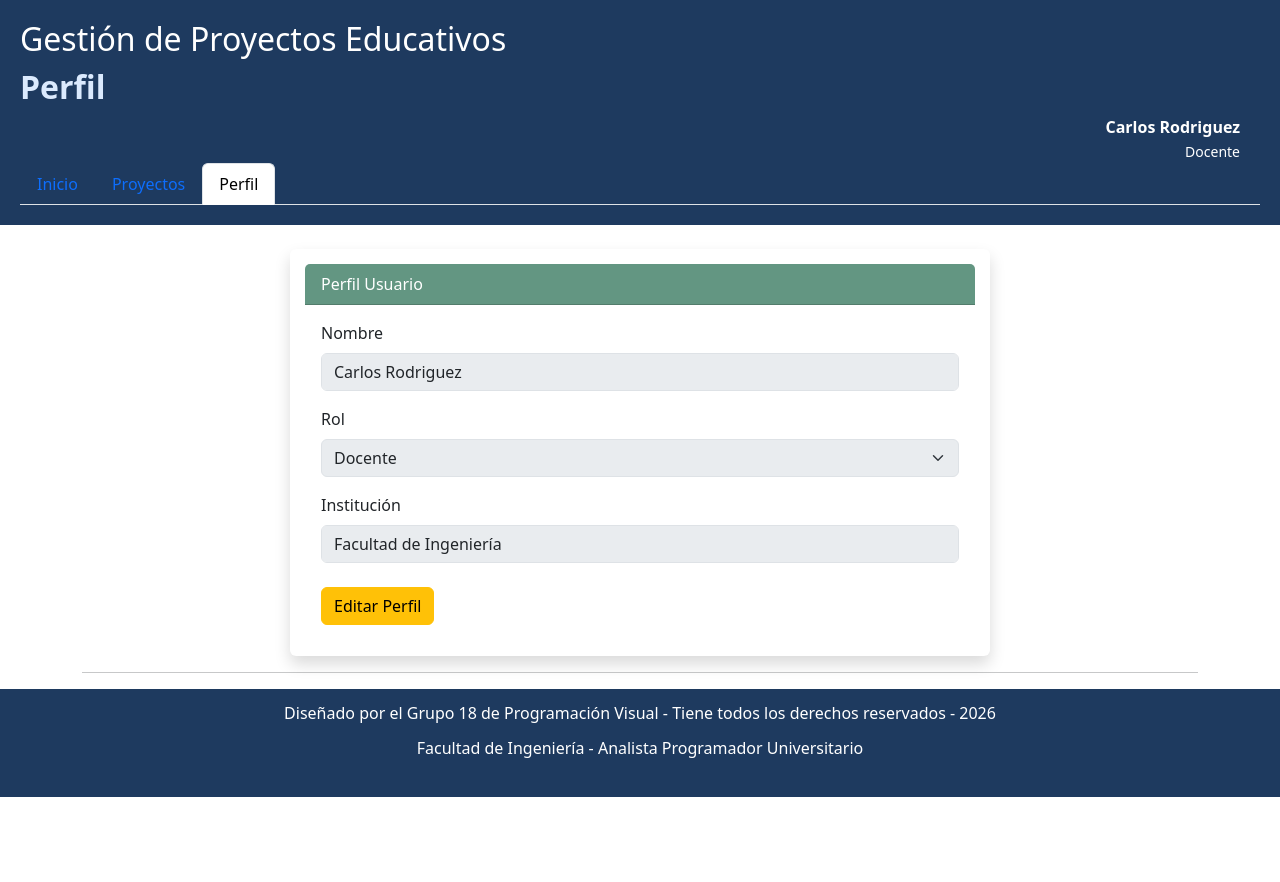
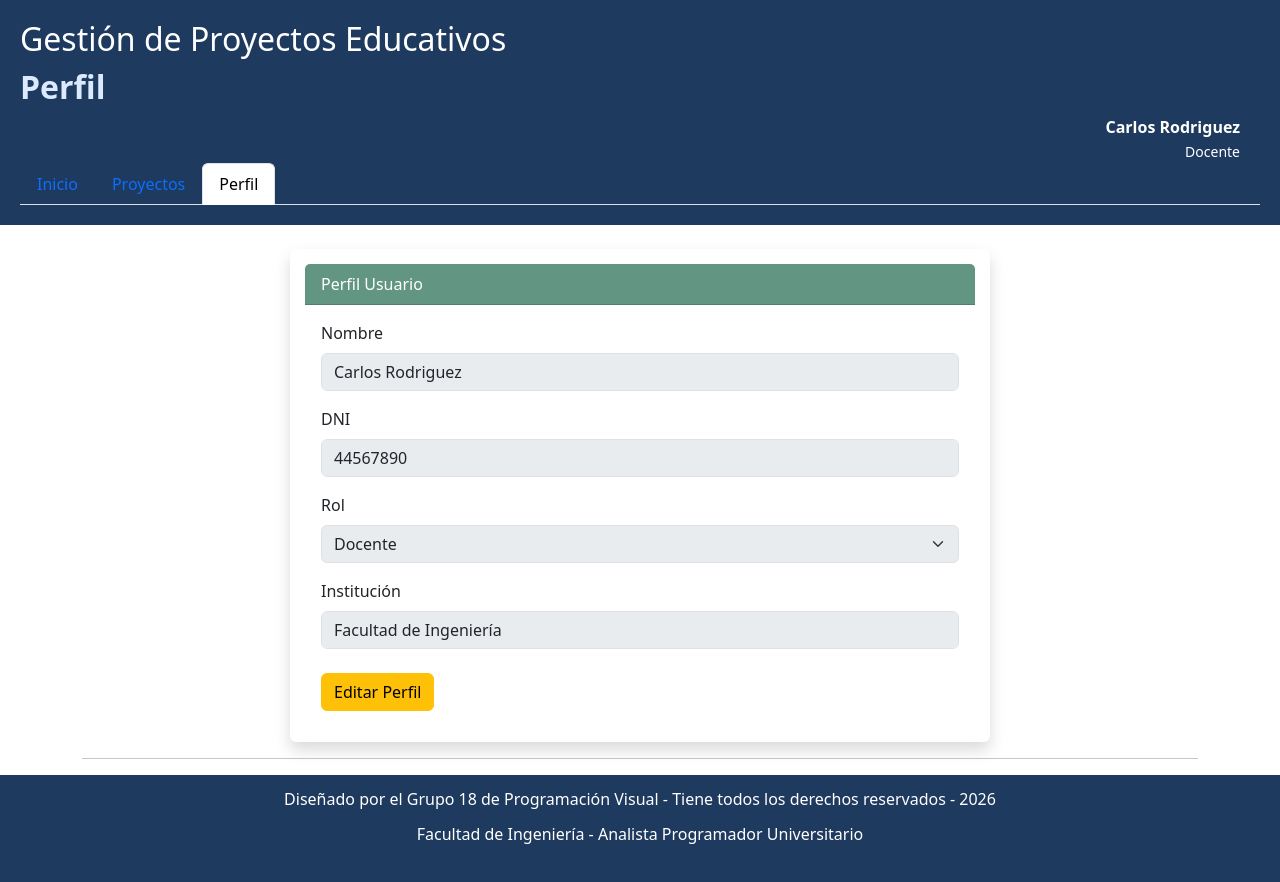
Before and after one commit to tatii0801/PV_TP3_Grupo18, a React (Vite) app: page /perfil in a window 1280 px wide. Before the commit the page ends 800 px from the top, so only its background shows below. Built offline with nearby package versions, Linux system fonts and the light colour scheme.

Commit message:
modificacion del perfilusuario

```diff
--- a/src/views/PerfilUsuario.jsx
+++ b/src/views/PerfilUsuario.jsx
@@ -12,7 +12,6 @@ import Badge from "react-bootstrap/Badge";
 import { UsuarioContext } from "../context/UsuarioContext";
 
 const PerfilUsuario = () => {
-  // Obtiene los datos desde el contexto global
   const { usuario, actualizarPerfil } = useContext(UsuarioContext);
 
   const [editando, setEditando] = useState(false);
@@ -81,11 +80,8 @@ const PerfilUsuario = () => {
               />
             </Form.Group>
 
-            {/* <Form.Group className="mb-3">
-
-              <Form.Label>
-                DNI
-              </Form.Label>
+            <Form.Group className="mb-3">
+              <Form.Label>DNI</Form.Label>
 
               <Form.Control
                 name="dni"
@@ -93,8 +89,7 @@ const PerfilUsuario = () => {
                 disabled={!editando}
                 onChange={handleChange}
               />
-
-            </Form.Group>*/}
+            </Form.Group>
 
             <Form.Group className="mb-3">
               <Form.Label>Rol</Form.Label>
```
Lines whose indentation alone changed are shown as unchanged.
